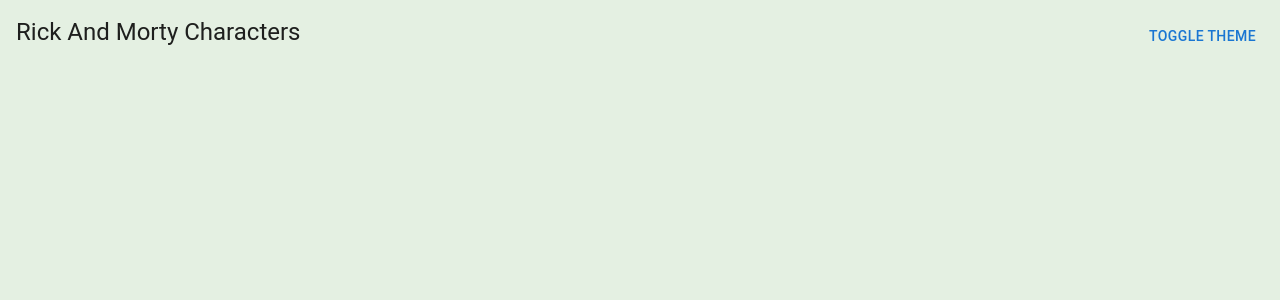
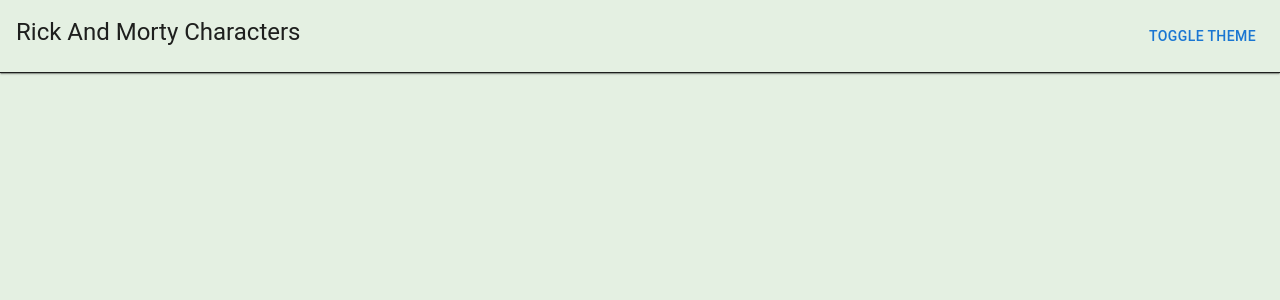
Before and after one commit to berkezircan/rick_and_morty_app, a React (Create React App) app: page / in a window 1280 px wide. Shown: the top 300 px of the page. Built offline with nearby package versions, Linux system fonts and the light colour scheme.

Commit message:
Create Navbar Component

```diff
--- a/src/App.js
+++ b/src/App.js
@@ -1,11 +1,12 @@
 import React from "react";
 
 import Box from "@mui/material/Box";
-import Typography from "@mui/material/Typography";
 
 import CssBaseline from "@mui/material/CssBaseline";
 import { ThemeProvider, createTheme } from "@mui/material/styles";
-import Button from "@mui/material/Button";
+
+// Components & Pages
+import { Navbar } from "./components/Navbar";
 
 const themeLight = createTheme({
   palette: {
@@ -33,23 +34,8 @@
       <ThemeProvider theme={light ? themeLight : themeDark}>
         <Box lg={{ width: "100%", maxWidth: 500 }}>
           <CssBaseline />
-          <Box
-            padding={"1rem"}
-            sx={{
-              display: "flex",
-              justifyContent: "space-between",
-              alignItems: "center",
-              alignContent: "center",
-            }}
-          >
-            <Typography variant="h5" gutterBottom align="center">
-              Rick And Morty Characters
-            </Typography>
 
-            <Button onClick={() => setLight((prev) => !prev)}>
-              Toggle Theme
-            </Button>
-          </Box>
+          <Navbar light={light} setLight={setLight} />
         </Box>
       </ThemeProvider>
     </div>
--- /dev/null
+++ b/src/components/Navbar/index.jsx
@@ -0,0 +1,28 @@
+import { Box, Typography, Button } from "@mui/material";
+
+export const Navbar = ({ setLight }) => {
+  return (
+    <Box
+      padding={"1rem"}
+      sx={{
+        display: "flex",
+        justifyContent: "space-between",
+        alignItems: "center",
+        alignContent: "center",
+        borderBottom: 1,
+        boxShadow: 1,
+      }}
+    >
+      <Typography
+        variant="h5"
+        gutterBottom
+        align="center"
+        style={{ cursor: "pointer" }}
+      >
+        Rick And Morty Characters
+      </Typography>
+
+      <Button onClick={() => setLight((prev) => !prev)}>Toggle Theme</Button>
+    </Box>
+  );
+};
```
